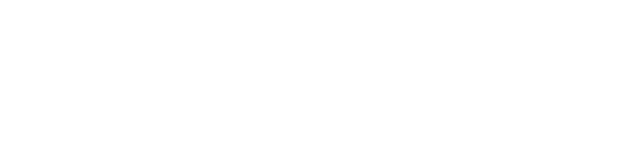
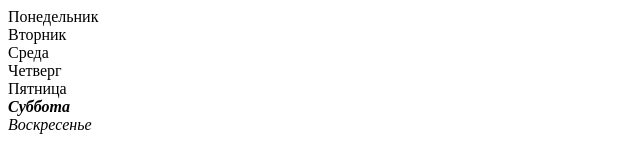
Before and after one commit to HellyZ/repo-optional-task, a plain HTML site: page index.html in a window 1280 px wide. Shown: the whole page, without its empty margins (0-640 px from the left). Drawn offline with Linux system fonts and the light colour scheme.

Commit message:
week days optional task

```diff
--- a/index.html
+++ b/index.html
@@ -6,11 +6,13 @@
   <meta http-equiv="X-UA-Compatible" content="IE=edge">
   <meta name="viewport" content="width=device-width, initial-scale=1.0">
   <script defer src="./script.js"></script>
-  <title>Optional task. Lesson 5. Part 2</title>
+  <title>Optional task. Lesson 7</title>
 </head>
 
 <body>
+<div class="weekDays">
 
+</div>
 </body>
 
 </html>
--- a/script.js
+++ b/script.js
@@ -1,23 +1,34 @@
 "use strict";
 
-const MIN = 1;
-const MAX = 100;
+const div = document.querySelector(".weekDays");
 
-function getPrimes(min, max) {
-  for (let i = min; i <= max; i++) {
-    let flag = 0;
+const week = {
+  days: [
+    "Понедельник",
+    "Вторник",
+    "Среда",
+    "Четверг",
+    "Пятница",
+    "Суббота",
+    "Воскресенье",
+  ],
+  getWeek: function () {
+    week.doCursive();
+    week.makeBoldToday();
+    div.innerHTML = week.days.join("<br/>");
+  },
 
-    for (let j = 2; j < i; j++) {
-      if (i % j == 0) {
-        flag = 1;
-        break;
-      }
-    }
+  doCursive: function () {
+    week.days = week.days
+      .slice(0, -2)
+      .concat(week.days.slice(5).map((i) => `<i>${i}</i>`));
 
-    if (i > 1 && flag == 0) {
-      console.log(`Делители этого числа: 1 и ${i}`);
-    }
-  }
-}
+  },
+  makeBoldToday: function () {
+    const today = new Date(Date());
+    let weekday = today.getDay();
+    week.days[weekday] = `<b>${week.days[weekday]}</b>`;
 
-console.log(getPrimes(MIN, MAX));
+  },
+};
+week.getWeek();
```
